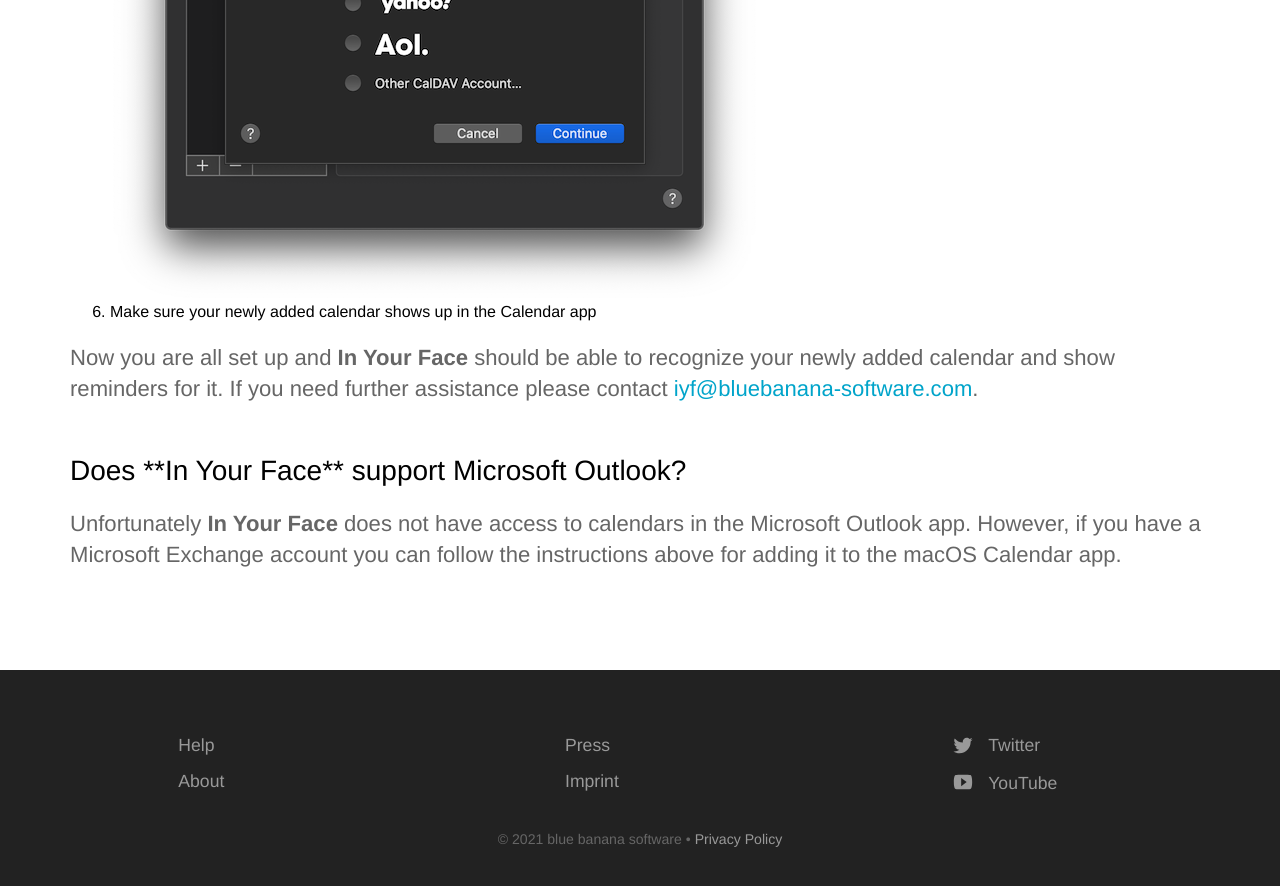
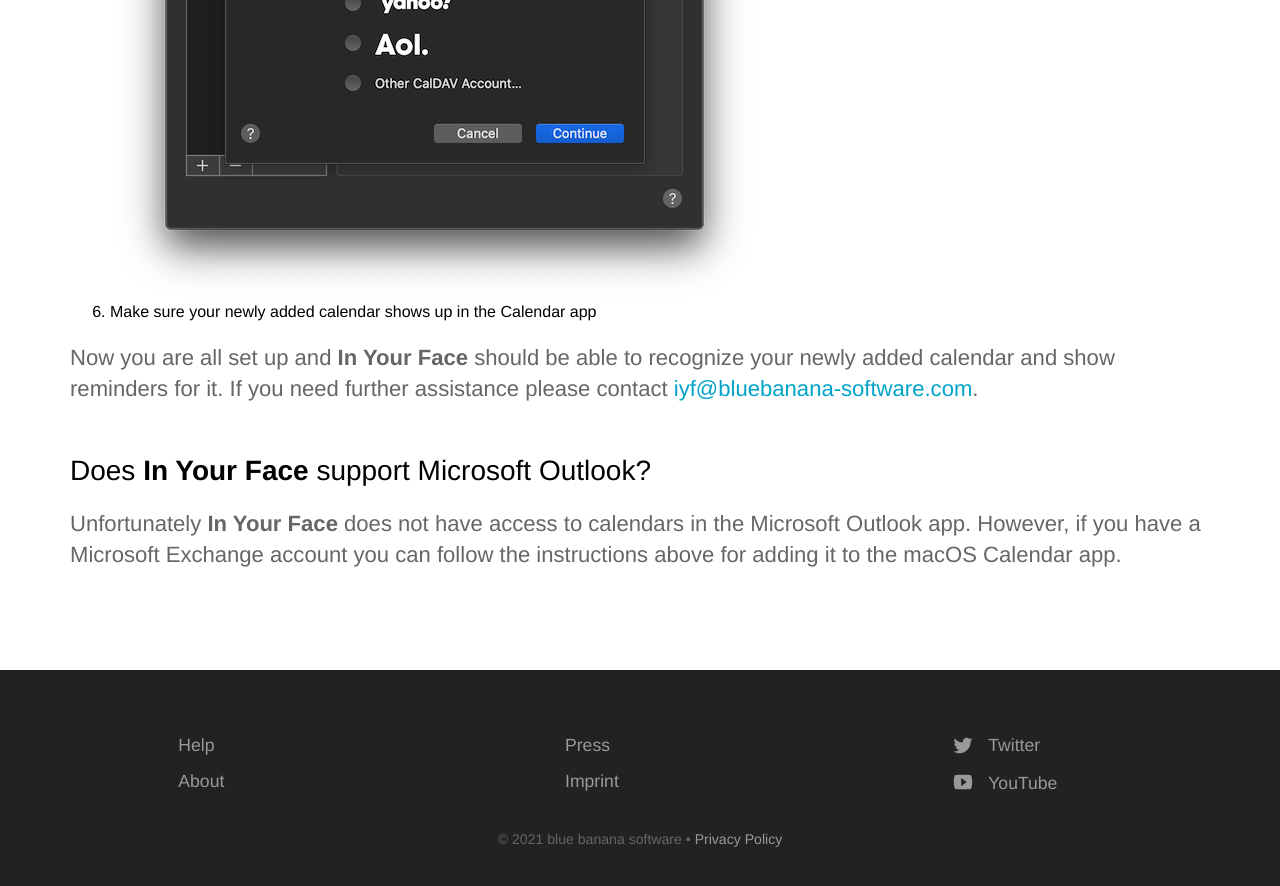
Before and after one commit to martinhoeller/inyourfaceapp, a Jekyll site: the page built from help.md, in a window 1280 px wide and 900 px high, scrolled down 2111 px. Shown: the top 886 px of the window. Built offline with Jekyll 4.4.1, drawn with Linux system fonts in a browser that asks for light colours; some of the changed text lies outside the part shown.

Commit message:
fix header formatting

```diff
--- a/help.md
+++ b/help.md
@@ -18,7 +18,7 @@
 <iframe width="560" height="315" src="https://www.youtube-nocookie.com/embed/_AwQvXB218Q" title="YouTube video player" frameborder="0" allow="accelerometer; autoplay; clipboard-write; encrypted-media; gyroscope; picture-in-picture" allowfullscreen></iframe>
 </p>
 
-<h2 id="how-iyf-works">How **In Your Face** works</h2>
+<h2 id="how-iyf-works">How <strong>In Your Face</strong> works</h2>
 **In Your Face** runs in the backround on your computer and monitors events in calendars that are available in the macOS Calendar app.
 It knows your next upcoming event, and shows a full-screen reminder one minute before it starts (or whichever time you configured in the app's preferences).
 
@@ -37,5 +37,5 @@
 Now you are all set up and **In Your Face** should be able to recognize your newly added calendar and show reminders for it.
 If you need further assistance please contact [iyf@bluebanana-software.com](mailto:iyf@bluebanana-software.com).
 
-<h2 id="outlook"> Does **In Your Face** support Microsoft Outlook?</h2>
+<h2 id="outlook"> Does <strong>In Your Face</strong> support Microsoft Outlook?</h2>
 Unfortunately **In Your Face** does not have access to calendars in the Microsoft Outlook app. However, if you have a Microsoft Exchange account you can follow the instructions above for adding it to the macOS Calendar app.
```
